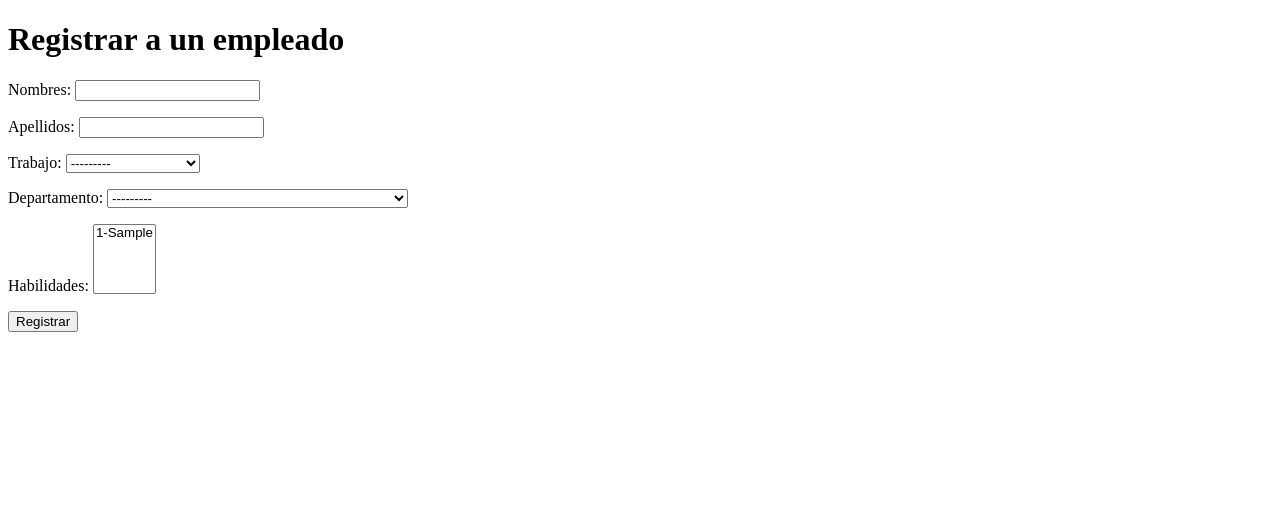
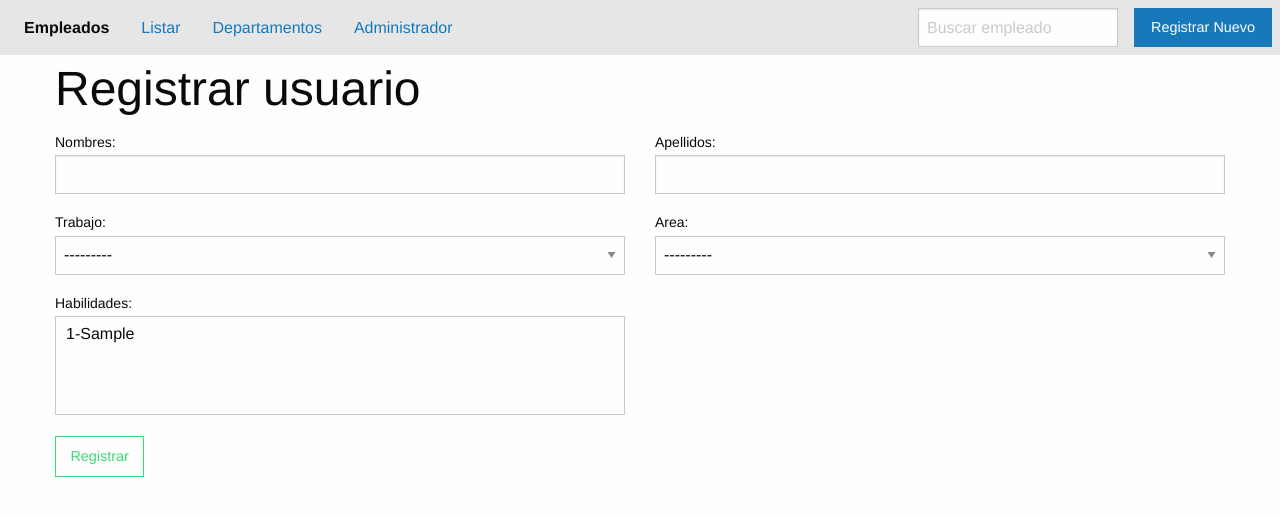
Before and after one commit to TheIszer/Django-Empleados, a Django app: page /add-empleado/ in a window 1280 px wide. Shown: the top 516 px of the page. Run offline with Django 4.2, Linux system fonts and the light colour scheme; tables that the repository leaves empty hold one stand-in row (values such as "Sample post"); some libraries are stand-ins or nearby versions.

Commit message:
CRUD añadir empleado

```diff
--- a/applications/persona/views.py
+++ b/applications/persona/views.py
@@ -133,7 +133,7 @@
         'departamento',
         'habilidades',
     ]
-    success_url = reverse_lazy('persona_app:correcto')
+    success_url = reverse_lazy('persona_app:empleados_admin')
 
     def form_valid(self, form):
         # Logica
--- a/templates/includes/header.html
+++ b/templates/includes/header.html
@@ -10,7 +10,7 @@
     <div class="top-bar-right">
       <ul class="menu">
         <li><input type="search" placeholder="Buscar empleado"></li>
-        <li><button type="button" class="button">Registrar Nuevo</button></li>
+        <li><a class="button" href="{% url 'persona_app:add_empleado' %}">Registrar Nuevo</a></li>
       </ul>
     </div>
   </div>
--- a/templates/persona/add.html
+++ b/templates/persona/add.html
@@ -1,18 +1,49 @@
-<!DOCTYPE html>
-<html lang="en">
-<head>
-    <meta charset="UTF-8">
-    <meta http-equiv="X-UA-Compatible" content="IE=edge">
-    <meta name="viewport" content="width=device-width, initial-scale=1.0">
-    <title>Document</title>
-</head>
-<body>
-    <h1>Registrar a un empleado </h1>
+{% extends 'base.html' %}
 
-        <form method="POST"> {% csrf_token %}
-            {{form.as_p}}
-            <button type="submit">Registrar</button>
-        </form>
 
-</body>
-</html>
+{% block title %}
+    Registrar empleado
+{% endblock title %}
+
+
+{% block content %}
+    {% include 'includes/header.html' %}
+
+    <div class="grid-container">
+        <div class="grid-x">
+            <h1 class="cell">Registrar usuario</h1>
+
+            <form class="grid-x grid-margin-x" method="POST"> {% csrf_token %}
+                <div class="cell large-6 cell">
+                    <label>Nombres:
+                        {{form.first_name}}
+                    </label>
+                </div>
+                <div class="cell large-6 cell">
+                    <label>Apellidos:
+                        {{form.last_name}}
+                    </label>
+                </div>
+                <div class="cell large-6 cell">
+                    <label>Trabajo:
+                        {{form.job}}
+                    </label>
+                </div>
+                <div class="cell large-6 cell">
+                    <label>Area:
+                        {{form.departamento}}
+                    </label>
+                </div>
+                <div class="cell large-6 cell">
+                    <label>Habilidades:
+                        {{form.habilidades}}
+                    </label>
+                </div>
+                <div class="cell">
+                    <button class="hollow button success">Registrar</button>
+                </div>
+            </form>
+        </div>
+    </div>
+
+{% endblock content %}
```
